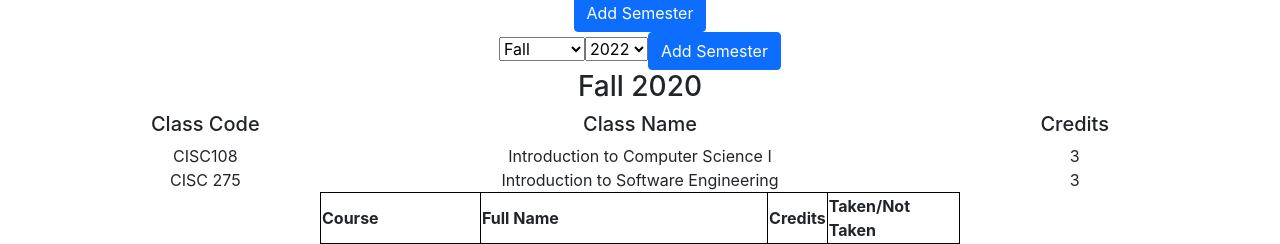
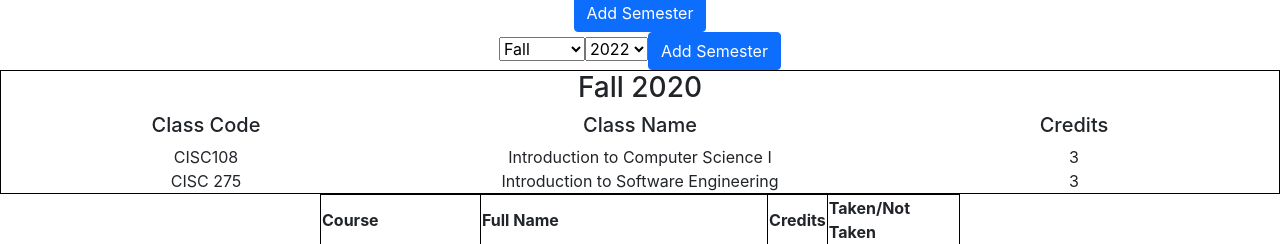
Before and after one commit to UD-CISC275-S22/cis-scheduler-team-20, a React (Create React App) app: page / in a window 1280 px wide. Shown: the part 497-741 px from the top of the page. Built offline with nearby package versions, Linux system fonts and the light colour scheme.

Commit message:
Added at least temporary borders between semesters

```diff
--- a/src/components/AddFormSemester.tsx
+++ b/src/components/AddFormSemester.tsx
@@ -77,7 +77,10 @@ export function AddFormSemester(): JSX.Element {
             <Button onClick={addFormSem}>Add Semester</Button>
             <div>
                 {origionalPlan.semesters.map((sem: Semester) => (
-                    <Form.Group key={sem.season + sem.year}>
+                    <Form.Group
+                        key={sem.season + sem.year}
+                        style={{ border: "1px solid black" }}
+                    >
                         <Row>
                             <Col>
                                 <h3>{sem.season + " " + sem.year}</h3>
```
